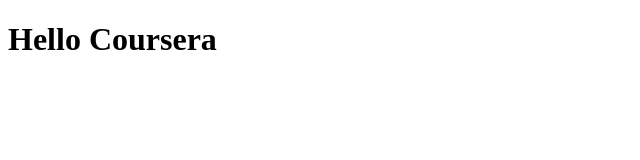
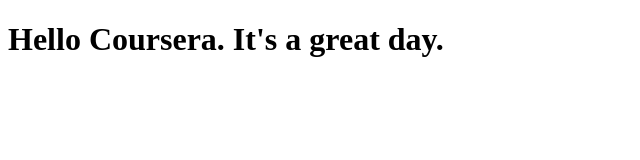
Before and after one commit to mrdan123/das_class1, a plain HTML site: page site/index.html in a window 1280 px wide. Shown: the whole page, without its empty margins (0-640 px from the left). Drawn offline with Linux system fonts and the light colour scheme.

Commit message:
Small addition to page content

```diff
--- a/site/index.html
+++ b/site/index.html
@@ -4,6 +4,6 @@
 	<title>Hello Coursera</title>
 </head>
 <body>
-<H1>Hello Coursera</H1>
+<H1>Hello Coursera. It's a great day.</H1>
 </body>
 </html>
```
